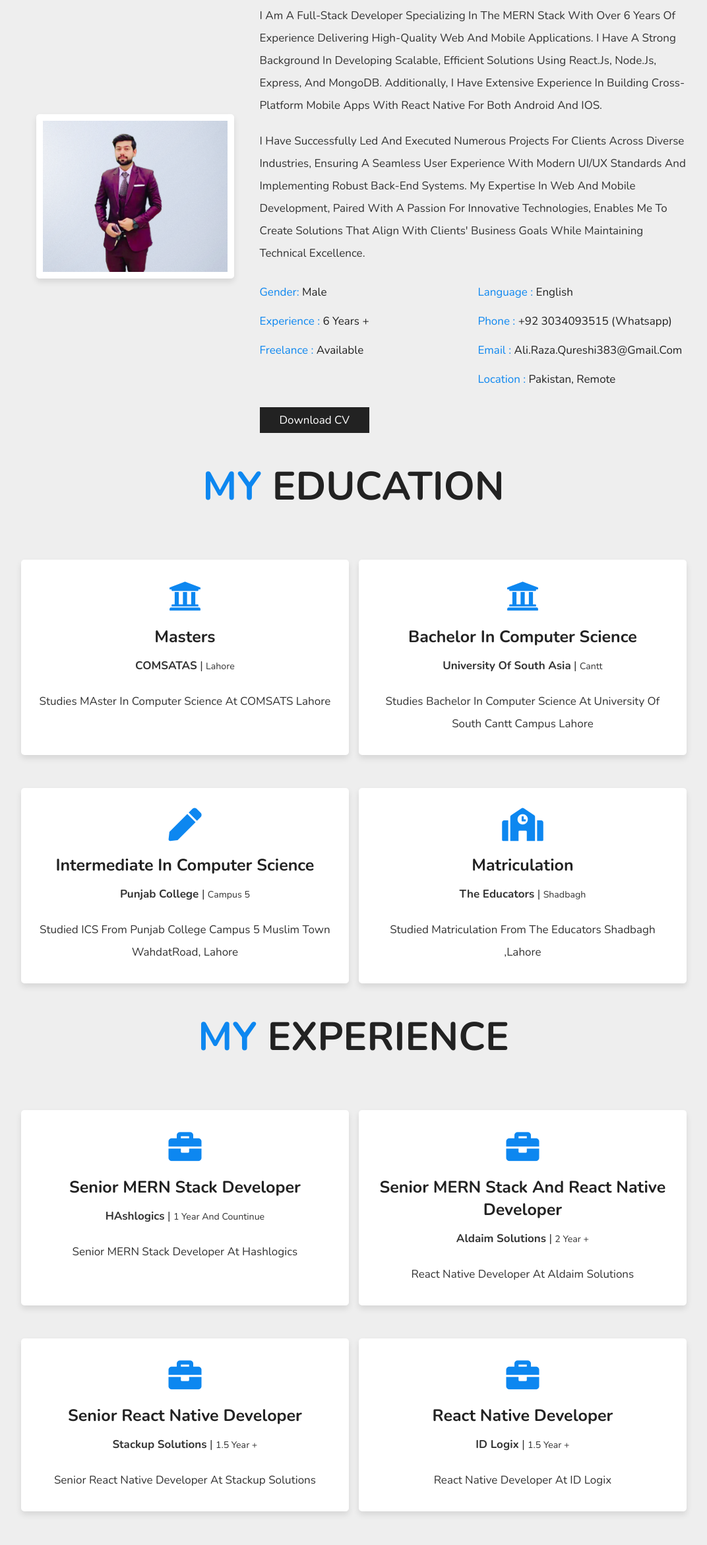
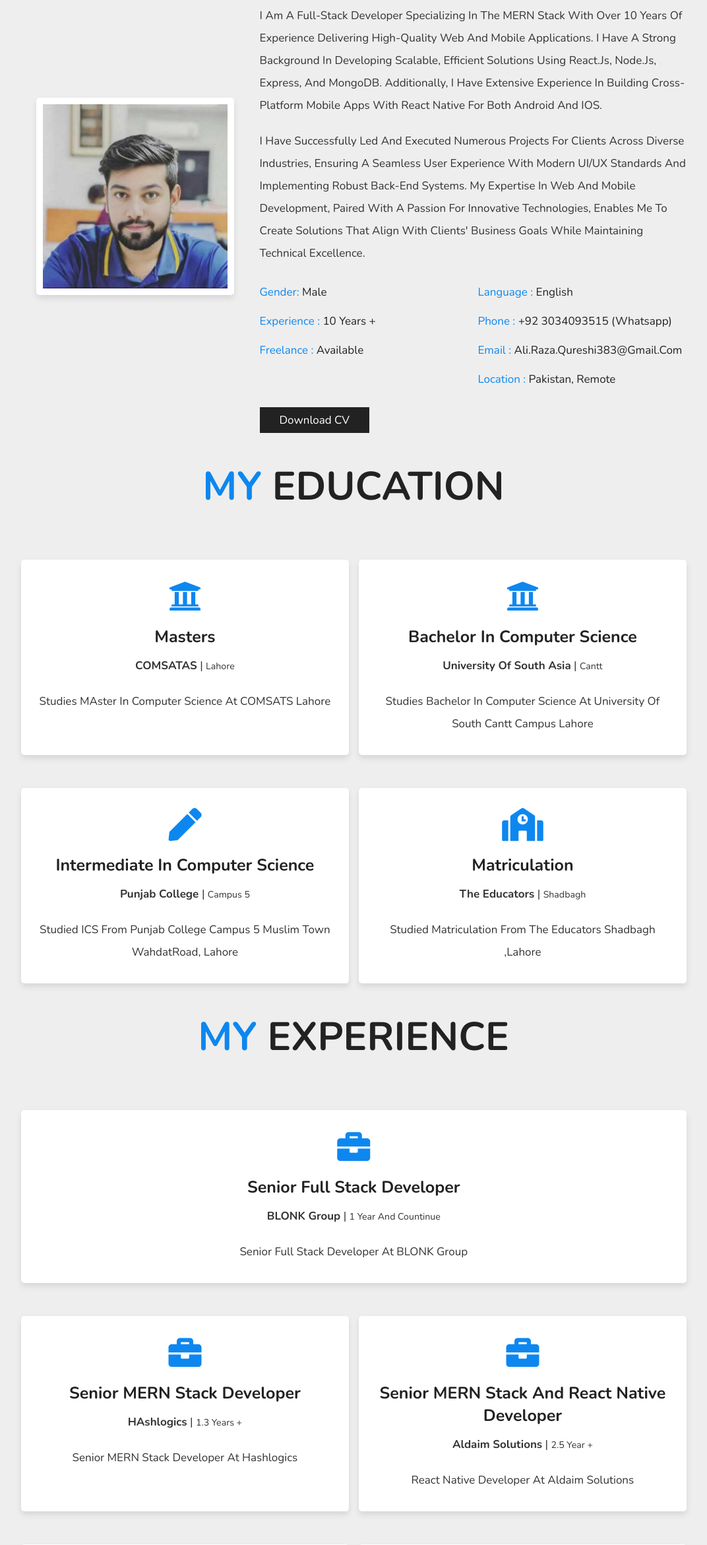
Before and after one commit to aliraza22-net/alirazaqureshi383.github.io, a plain HTML site: page index.html in a window 1280 px wide. Shown: the part 979-3320 px from the top of the page at 66% size, without its empty margins (79-1151 px from the left). Drawn offline with nearby package versions, Linux system fonts and the light colour scheme.

Commit message:
2025 updates

```diff
--- a/index.html
+++ b/index.html
@@ -58,14 +58,14 @@
 
       <div class="row">
         <div class="image">
-          <img class="tilt" src="images/ali.png" alt="ali" />
+          <img class="tilt" src="images/ali2.jpeg" alt="ali" />
         </div>
 
         <div class="content">
           <h3>my name is <span> Ali Raza </span></h3>
           <p class="info">
             I am a full-stack developer specializing in the MERN stack with over
-            6 years of experience delivering high-quality web and mobile
+            10 years of experience delivering high-quality web and mobile
             applications. I have a strong background in developing scalable,
             efficient solutions using React.js, Node.js, Express, and MongoDB.
             Additionally, I have extensive experience in building cross-platform
@@ -84,7 +84,7 @@
             <div class="box">
               <!-- <p> <span> age: </span> 28 </p> -->
               <p><span> gender: </span> male</p>
-              <p><span> experience : </span> 6 years +</p>
+              <p><span> experience : </span> 10 years +</p>
               <p><span> freelance : </span> available</p>
             </div>
             <div class="box">
@@ -158,13 +158,24 @@
 
     <section class="services" id="services">
       <h1 class="heading"><span> my </span> experience</h1>
+      <div class="box-container">
+        <div class="box tilt">
+          <i class="fas fa-briefcase"></i>
+          <h3>Senior Full Stack Developer</h3>
+          <p class="mb-2">
+            <strong>BLONK Group</strong> | <small>1 year and Countinue</small>
+          </p>
+          <p>Senior Full Stack Developer at BLONK Group</p>
+        </div>
 
+
+      </div>
       <div class="box-container">
         <div class="box tilt">
           <i class="fas fa-briefcase"></i>
           <h3>Senior MERN Stack Developer</h3>
           <p class="mb-2">
-            <strong>HAshlogics</strong> | <small>1 year and Countinue</small>
+            <strong>HAshlogics</strong> | <small>1.3 years + </small>
           </p>
           <p>Senior MERN Stack Developer at Hashlogics</p>
         </div>
@@ -174,7 +185,7 @@
 
           <h3>Senior MERN Stack and React Native Developer</h3>
           <p class="mb-2">
-            <strong>Aldaim Solutions</strong> | <small> 2 year +</small>
+            <strong>Aldaim Solutions</strong> | <small> 2.5 year +</small>
           </p>
           <p>React Native Developer at Aldaim Solutions</p>
         </div>
@@ -185,7 +196,7 @@
 
           <h3>Senior React Native Developer</h3>
           <p class="mb-2">
-            <strong>Stackup Solutions</strong> | <small> 1.5 year +</small>
+            <strong>Stackup Solutions</strong> | <small> 2 year +</small>
           </p>
           <p>Senior React Native Developer at Stackup Solutions</p>
         </div>
@@ -194,10 +205,23 @@
 
           <h3>React Native Developer</h3>
           <p class="mb-2">
-            <strong>ID Logix</strong> | <small> 1.5 year +</small>
+            <strong>ID Logix</strong> | <small> 1.7 year +</small>
           </p>
           <p>React Native Developer at ID Logix</p>
         </div>
+      </div>
+
+      <div class="box-container">
+        <div class="box tilt">
+          <i class="fas fa-briefcase"></i>
+          <h3>Web & Mobile App Develper</h3>
+          <p class="mb-2">
+            <strong>Freelancer</strong> | <small>delivering excellence </small>
+          </p>
+          <p>Develop multiple heighend Web and Mobile hybrid app and sumbit to paly store and app store</p>
+        </div>
+
+
       </div>
     </section>
 
```
Also changed, not shown: images/ali2.jpeg (added), 1 other file.
